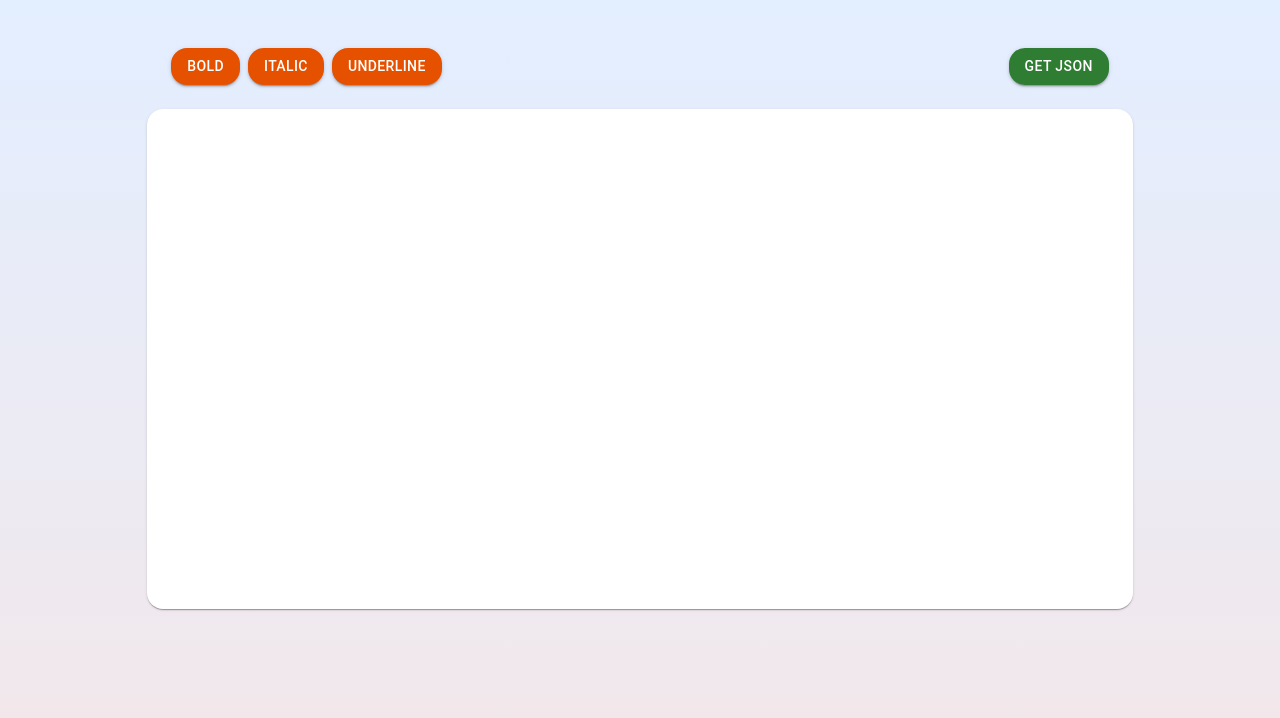
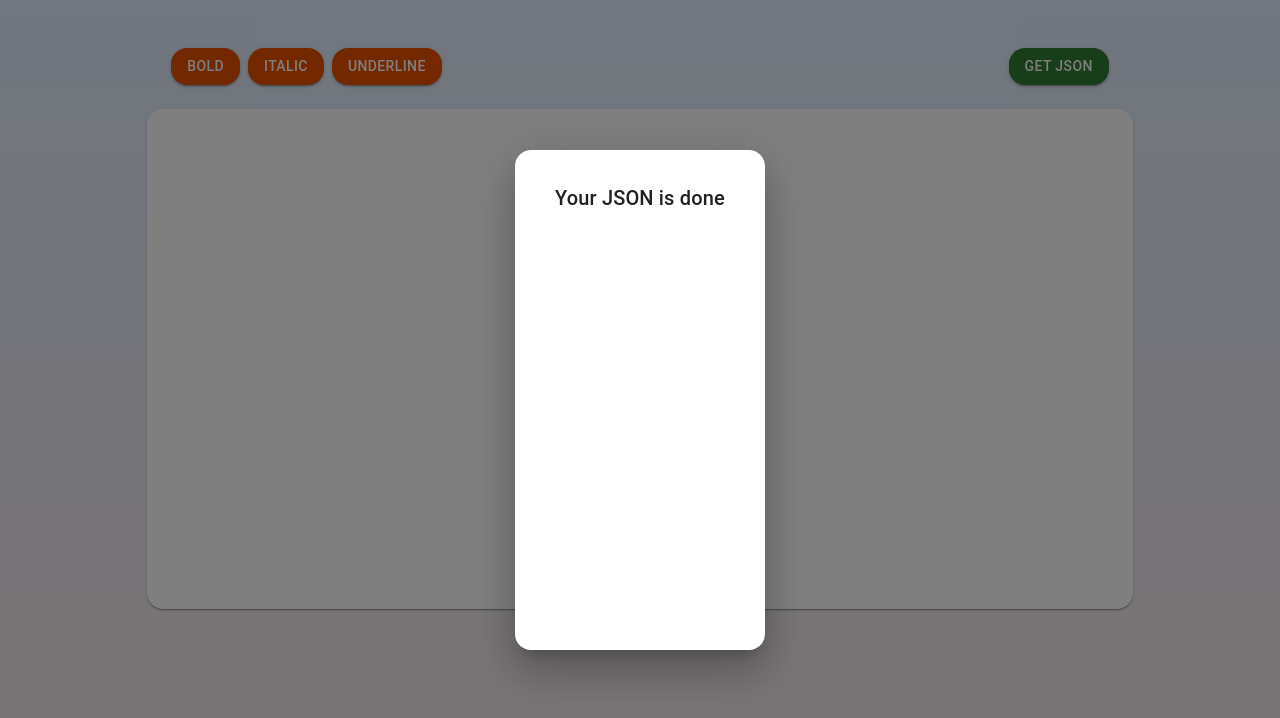
Before and after one commit to khrulenko/redentu_text_editor, a React (Create React App) app: page / in a window 1280 px wide. Both pictures are taken after a click on the button "GET JSON". Shown: the top 718 px of the page. Built offline with nearby package versions, Linux system fonts and the light colour scheme.

Commit message:
addid dialog with modal

```diff
--- a/src/App.jsx
+++ b/src/App.jsx
@@ -1,16 +1,14 @@
 import TextEditor from './components/TextEditor';
 import MainLayout from './components/MainLayout';
-import { Button } from '@mui/material';
+import { Button, Dialog, DialogTitle } from '@mui/material';
 import { getJsonFromNodes } from './utils';
+import useDisclosure from './hooks/useDisclosure';
 
 function App() {
+  const { isOpen, onOpen, onClose } = useDisclosure();
+
   const additionalButton = (
-    <Button
-      onClick={() => {
-        console.log(getJsonFromNodes());
-      }}
-      color="success"
-    >
+    <Button onClick={onOpen} color="success">
       Get JSON
     </Button>
   );
@@ -18,6 +16,11 @@ function App() {
   return (
     <MainLayout>
       <TextEditor additionalButton={additionalButton} />
+
+      <Dialog open={isOpen} onClose={onClose}>
+        <DialogTitle>Your JSON is done</DialogTitle>
+        {JSON.stringify(getJsonFromNodes())}
+      </Dialog>
     </MainLayout>
   );
 }
--- /dev/null
+++ b/src/hooks/useDisclosure.js
@@ -0,0 +1,13 @@
+import { useState } from 'react';
+
+const useDisclosure = () => {
+  const [isOpen, isOpenSet] = useState(false);
+
+  const onClose = () => isOpenSet(false);
+  const onOpen = () => isOpenSet(true);
+  const onToggle = () => isOpenSet((prev) => !prev);
+
+  return { isOpen, onClose, onOpen, onToggle };
+};
+
+export default useDisclosure;
```
